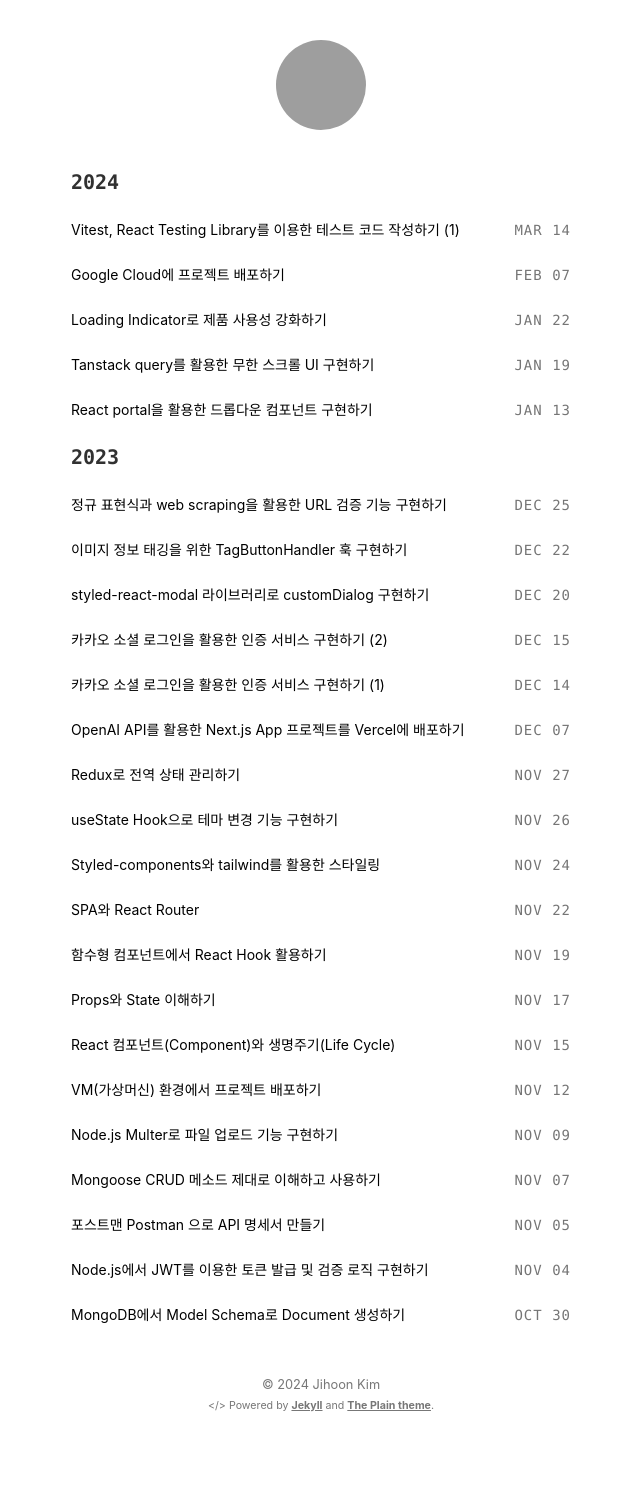
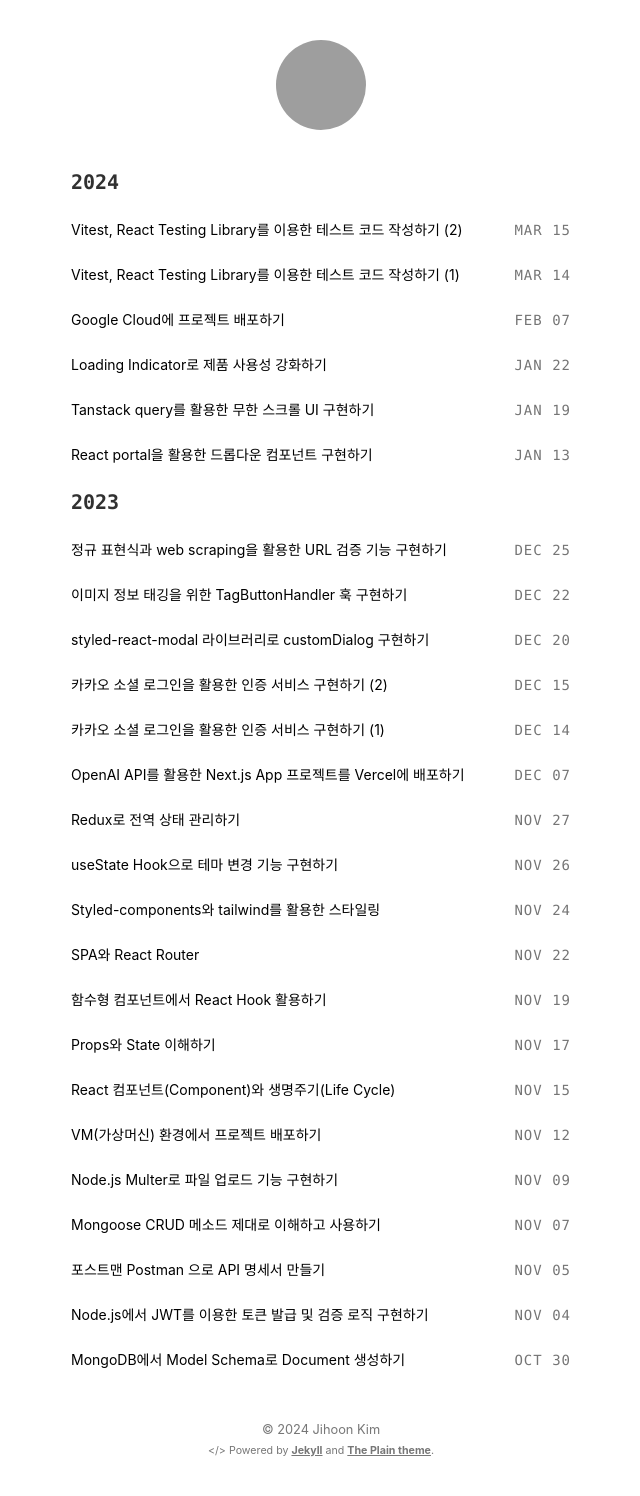
Before and after one commit to Ji-hoon/blog, a Jekyll site: the page built from index.html, in a window 1280 px wide. Shown: the whole page, without its empty margins (319-959 px from the left). Built offline with Jekyll 4.4.1, drawn with Linux system fonts in a browser that asks for light colours; before the commit the page ends 1451 px from its top, so only the background shows below that; part of the change alters nothing that is shown; grey boxes are pictures that could not be loaded.

Commit message:
Feat: tdd 2번째 포스팅 업로드

````diff
--- a/_posts/2024-03-14-run-test-with-vitest-and-rtl.md
+++ b/_posts/2024-03-14-run-test-with-vitest-and-rtl.md
@@ -214,7 +214,7 @@ afterAll(() => {});
 
 그럼 이제 간단한 샘플 테스트 코드를 작성해보겠습니다. 테스트 코드를 작성할 파일명은 `*.test.tsx` 형태로 **.test**를 붙여주어야 합니다. 테스트 코드는 기본적으로 **it** 명령어로 테스트 단위를 구분하며, **render** 메소드로 테스트할 컴포넌트를 불러오고, **expect** 메소드로 테스트 통과 여부를 검증합니다.
 
-> /src/Sample.test.tsx
+> /src/tests/Sample.test.tsx
 
 ```typescript
 import { expect, it } from "vitest";
@@ -266,13 +266,15 @@ it("샘플 테스트", () => {
 
 지금까지 테스트 코드를 작성하기 위한 기본적인 지식과 환경 설정을 진행했는데요. 본격적인 테스트 코드 작성은 이어지는 글에서 다뤄보도록 하겠습니다. 🥰
 
+> 다음 글 - Vitest, React Testing Library를 이용한 테스트 코드 작성하기 (2) : [링크](https://ji-hoon.github.io/blog/run-test-with-vitest-and-rtl-2)
+
 &nbsp;
 
 #### 참고하면 좋은 링크
 
-- RTL 쿼리 : [링크](https://testing-library.com/docs/queries/about/){:target="_blank"}
-- RTL 쿼리 cheatseat : [링크](https://testing-library.com/docs/react-testing-library/cheatsheet/){:target="_blank"}
-- RTL 쿼리 우선순위 : [링크](https://testing-library.com/docs/queries/about/#priority){:target="_blank"}
+- Testing Library Queries : [링크](https://testing-library.com/docs/queries/about/){:target="_blank"}
+- Testing Library cheatseat : [링크](https://testing-library.com/docs/react-testing-library/cheatsheet/){:target="_blank"}
+- Testing Library Queries Priority : [링크](https://testing-library.com/docs/queries/about/#priority){:target="_blank"}
 - Jest-dom matchers : [링크](https://github.com/testing-library/jest-dom){:target="_blank"}
 
 &nbsp;
--- /dev/null
+++ b/_posts/2024-03-15-run-test-with-vitest-and-rtl-2.md
@@ -0,0 +1,342 @@
+---
+title: Vitest, React Testing Library를 이용한 테스트 코드 작성하기 (2)
+updated: 2024-03-15 12:00
+---
+
+> '가계부를 부탁해' 프로젝트를 진행하며 작성한 내용입니다.
+
+[![project-logo](https://github.com/Ji-hoon/Home-accountant/raw/master/client/public/img-logo.png)](https://github.com/Ji-hoon/Home-accountant){:target="_blank"}
+
+&nbsp;
+
+이전 글에서 Vitest의 환경 설정과 샘플 테스트 코드를 작성을 해보았습니다. 이번에는 **Mock Service Worker**와 **Custom Util** 함수 등을 사용하여 테스트 코드를 재구성해보도록 하겠습니다.
+
+> 이전 글 - Vitest, React Testing Library를 이용한 테스트 코드 작성하기 (1) : [링크](https://ji-hoon.github.io/blog/run-test-with-vitest-and-rtl)
+
+&nbsp;
+
+## 목차
+
+[1. 테스트 시나리오 작성하기](#1-테스트-시나리오-작성하기)
+
+[2. 중복되는 환경 설정을 util 함수로 분리하기](#2-중복되는-환경-설정을-util-함수로-분리하기)
+
+[3. MSW로 mocking handler 설정하기](#3-msw로-mocking-handler-설정하기)
+
+<!-- [4. 로그인 테스트 시나리오 검증하기](#4-로그인-테스트-시나리오-검증하기)
+
+[5. 지출 내역, 자산 조회 시나리오 검증하기](#5-지출-내역-자산-조회-시나리오-검증하기)
+
+[6. 그룹 관리 시나리오 검증하기](#6-그룹-관리-시나리오-검증하기) -->
+
+&nbsp;
+
+---
+
+&nbsp;
+
+## 1. 테스트 시나리오 작성하기
+
+실제 테스트 코드를 작성하기 전에 어떤 비즈니스 요구사항을 검증해야 하는 지 시나리오를 작성해보는 것은 불필요한 테스트 코드를 작성하게 되는 것을 방지해주고, 또한 어떻게 실제 애플리케이션의 코드를 작성해야 하는지 가이드를 제시해줄 수 있습니다. "**가계부를 부탁해**" 애플리케이션의 요구사항 중 일부를 시나리오 형식으로 작성해보았습니다.
+
+> 참고 - 계산기 애플리케이션 테스트 시나리오 : [링크](https://github.com/Ji-hoon/tdd-calculator){:target="_blank"}
+
+#### 로그인 시나리오
+
+1. 사용자는 비로그인 상태에서 홈페이지 진입 시 랜딩 페이지를 확인할 수 있다.
+2. 사용자는 랜딩 페이지에서 로그인 버튼을 클릭 시 로그인 페이지로 진입해야 한다.
+3. 사용자는 로그인 성공 시, 애플리케이션 메인 페이지로 진입해야 한다.
+
+#### 지출 내역 시나리오
+
+1. 지출 내역 페이지 상단의 총 지출 금액과 지출 내역 리스트의 금액 값의 합이 일치해야 한다.
+2. 페이지 좌측의 월간 지출 내역 메뉴 클릭 시 날짜 표시 방식이 변경되고, 지출 내역이 업데이트 된다. (yyyy년 mm월)
+3. 개별 지출 내역을 클릭 시 "지출 내역 수정" 모달이 표시된다.
+4. 지출 내역 수정 모달 내에서 정보를 수정 후 하단의 컨펌 버튼 클릭 시 지출 내역이 업데이트 된다.
+
+#### 자산 조회 시나리오
+
+1. 페이지 상단 헤더 영역의 "자산 관리" 버튼을 클릭하면 월간 자산 조회 페이지로 이동된다.
+2. 자산 조회 페이지로 이동 시 날짜 단위가 월로 변경되며, 등록된 자산 정보와 합산 금액을 확인할 수 있다.
+
+#### 그룹 관리 시나리오
+
+1. 페이지 상단 헤더 영역의 "그룹 관리" 버튼을 클릭하면 그룹 관리 > 참여 멤버 페이지로 이동된다.
+2. 참여 멤버 페이지에서는 그룹에 참여중인 멤버의 정보를 확인할 수 있다.
+3. 페이지 좌측의 그룹 정보 메뉴를 클릭하면 그룹 정보를 수정 및 조회 할 수 있는 페이지로 이동된다.
+4. 그룹 명을 변경 후 그룹 정보를 업데이트 할 수 있다.
+
+&nbsp;
+
+## 2. 중복되는 환경 설정을 util 함수로 분리하기
+
+앞서 테스트 단위마다 `it` 메소드를 사용하여 코드를 작성한다고 알려드렸습니다. 필수적으로 `render` 함수를 통해서 화면에 렌더링할 요소를 선언하게 되는데, 이 때 여러 테스트에 걸쳐 중복으로 사용되는 코드들에 대해서 별도의 util 함수로 분리해서 사용하면, 테스트 코드에 작성할 코드의 양을 줄이고 더 효율적으로 코드를 작성할 수 있습니다.
+
+#### 중복되는 기능
+
+1. `Route path`에따라 렌더링할 컴포넌트, `react-router` 코드
+2. `userEvent`를 `setup`하는 코드
+3. 렌더링할 컴포넌트에서 사용할 `useLoaderData`를 가져오는 코드
+4. `Recoil` 등 상태 관리 변수를 사용하기 위한 `Provider` 설정
+
+> /src/tests/utils/utils.tsx
+
+```typescript
+import userEvent, { UserEvent } from "@testing-library/user-event";
+import { render, RenderResult } from "@testing-library/react";
+import React, { Suspense } from "react";
+import { RecoilRoot } from "recoil";
+import { RouterProvider } from "react-router";
+import { createBrowserRouter } from "react-router-dom";
+import { QueryClientProvider } from "@tanstack/react-query";
+import { queryClient } from "../../global/reactQuery";
+
+export function userEventSetup(
+  renderTree: {
+    path: string;
+    jsx: React.ReactNode;
+  }[],
+  loader: () => {},
+): RenderResult & {
+  user: UserEvent;
+} {
+  const renderTreeArray = renderTree.map((tree) => {
+    return {
+      path: tree.path,
+      loader: loader,
+      element: tree.jsx,
+    };
+  });
+  const router = createBrowserRouter(renderTreeArray);
+
+  return {
+    user: userEvent.setup(),
+    ...render(
+      <QueryClientProvider client={queryClient}>
+        <RecoilRoot>
+          <Suspense fallback={<>로딩...</>}>
+            <RouterProvider router={router} />
+          </Suspense>
+        </RecoilRoot>
+      </QueryClientProvider>,
+    ),
+  };
+}
+```
+
+작성한 `utils` 파일의 `userEventSetup`를 import하여 테스트 코드에 적용합니다. `describe` 메소드를 사용하면, 여러 테스트 코드들을 그룹 단위로 묶어 관리할 수 있습니다.
+
+#### 명령어 (단일 테스트 단위에도 적용 가능)
+
+1. describe.**skip** : skip이 붙은 테스트 그룹은 실행하지 않습니다.
+2. describe.**only** : only가 붙은 테스트 그룹만 실행합니다. (파일 내에서만 적용)
+
+> /src/tests/Sample.test.tsx
+
+```typescript
+import { expect, it, vi } from "vitest";
+import { screen } from "@testing-library/react";
+import { userEventSetup } from "./utils/utils";
+import { useState } from "react";
+
+// loader 인자로 전달할 mock value 값
+const emptyMockUserLoaderData = vi.fn().mockReturnValue({
+  result: {},
+});
+
+function SampleComponent() {
+  const [value, setValue] = useState(false);
+  return (
+    <>
+      <h1>샘플 코드입니다.</h1>
+      <button onClick={() => setValue(!value)}>샘플 버튼</button>
+      {value && <>클릭</>}
+    </>
+  );
+}
+
+describe("샘플 테스트 그룹", () => {
+  it("heading이 존재하는지 검증", async () => {
+    userEventSetup(
+      [{ path: "/", jsx: <></> }],
+      emptyMockUserLoaderData
+    );
+    const sampleHeading = await screen.findByRole("heading", {
+      name: "샘플 코드입니다.",
+    });
+    expect(sampleHeading).toBeInTheDocument();
+  });
+
+  it("버튼이 동작하는지 검증", async () => {
+    const { user } = userEventSetup(
+      [{ path: "/", jsx: <></> }],
+      emptyMockUserLoaderData
+    );
+
+    const buttonElement = await screen.findByRole("button", {
+      name: "샘플 버튼",
+    });
+    await user.click(buttonElement);
+
+    const queryText = screen.queryByText("클릭");
+    expect(queryText).toBeInTheDocument();
+  });
+});
+```
+
+#### 코드 설명
+
+1. `utils` 파일에서 `userEventSetup` 메소드를 불러와서 `path와` `jsx` 로 이루어진 객체 배열을 첫 번째 인자로, `mockUserData`를 인자로 전달해서 `user` 응답값을 가져옵니다.
+2. 이 컴포넌트는 **샘플 버튼**이라는 버튼 요소를 클릭하여 `value`값이 `true`인 경우 **클릭** 이라는 문자열이 표시됩니다.
+3. 비동기 작업으로 `user.click()`메소드의 인자로 버튼 요소를 할당합니다.
+4. 이벤트를 발생 시킨 뒤, "**클릭**" 이라는 텍스트가 화면에 존재하는지 검증합니다.
+
+테스트를 돌려보면 이전과는 다르게 2개의 테스트가 실패했다고 표시됩니다. `render` 메소드의 인자로 `빈 fragment`를 전달했기 때문인데요. 이번에는 `<SampleComponent />` 를 전달해보면 테스트가 성공하게 됩니다.
+
+&nbsp;
+
+![test failes](/blog/assets/posts/asset-tdd-result-of-sample-describe-group-fail.png)*테스트 실패*{: .caption}
+
+&nbsp;
+
+![test passed](/blog/assets/posts/asset-tdd-result-of-sample-describe-group-passed.png)*테스트 성공*{: .caption}
+
+&nbsp;
+이 때 코드를 자세히 보시면 이전 글에서와는 다르게 `getByRole`이 아닌 `findByRole`을 사용했는데요. 비동기 작업으로 인해 즉시 렌더링되지 않는 요소의 경우, `await`를 활용한 `findBy***` 메소드를 활용해야 합니다.
+
+&nbsp;
+
+![type of queries](/blog/assets/posts/asset-tdd-rtl-query-table.png)*테스트의 종류 -- 출처 : testing library ([링크](https://testing-library.com/docs/queries/about/#types-of-queries){:target="_blank"})*{: .caption}
+
+&nbsp;
+
+## 3. MSW로 mocking handler 설정하기
+
+**[MSW(Mock Service Worker)](https://mswjs.io){:target="_blank"}**는 코드 상에 정의된 실제 API 주소로 응답을 주고받는게 아닌, 임의로 설정한 응답 값을 사용할 수 있도록 도와주는 라이브러리 입니다. 사용하려면 먼저 라이브러리를 추가합니다.
+
+```shell
+app-name$ app-name$ npm install --save-dev msw
+```
+
+그 다음으로 **tests** 폴더 하위에 **mocks** 폴더를 생성한 뒤, `server.ts` 파일과 `handlers.ts` 파일을 각각 생성해줍니다.
+
+> /src/tests/mocks/handlers.ts
+
+```typescript
+/* eslint-disable @typescript-eslint/no-unused-vars */
+import { http, HttpResponse, HttpHandler } from "msw";
+
+export const handlers: HttpHandler[] = [
+  http.get(
+    "http://localhost:5001/api/test",
+    async () => {
+      return HttpResponse.json("클릭");
+    },
+  ),
+];
+```
+
+> /src/tests/mocks/server.ts
+
+```typescript
+import { setupServer } from "msw/node";
+import { handlers } from "./handlers";
+
+export const server = setupServer(...handlers);
+```
+
+이제 `setupTest.js` 파일에도 관련 설정을 추가합니다.
+
+> /src/setupTest.js
+
+```javascript
+import "@testing-library/jest-dom";
+import "@testing-library/react";
+
+import { cleanup } from "@testing-library/react";
+import { beforeEach, beforeAll, afterEach, afterAll } from "vitest";
+import { server } from "./src/tests/mocks/server";
+
+beforeAll(() => server.listen()); // mock server가 API 요청을 intercept 할 수 있도록 설정
+
+beforeEach(() => {
+  cleanup(); // 이전 테스트에서 실행된 코드를 초기화하는 함수
+})
+
+afterEach(() => server.resetHandlers()); // handler를 초기화
+
+afterAll(() => server.close()); // mock server 종료
+```
+
+마지막으로, 테스트 코드의 샘플 컴포넌트에 적용해보겠습니다. "클릭"이라는 텍스트 값을 API 응답값으로 받아와서 표시하도록 코드를 수정합니다. 테스트 코드에 `screen.debug()` 메소드를 추가하면, 테스트 결과에 어떤 요소들이 렌더링 되었는지 확인할 수 있습니다.
+
+> /src/tests/Sample.test.tsx
+
+```typescript
+import { expect, it, vi } from "vitest";
+import { logRoles, screen } from "@testing-library/react";
+import React, { useEffect, useState } from "react";
+import { userEventSetup } from "./utils/utils";
+import axios from "axios";
+
+function SampleComponent() {
+  const [value, setValue] = useState(false);
+  const [result, setResult] = useState("");
+
+  useEffect(() => {
+    axios.get("http://localhost:5001/api/test").then((response) => {
+      setResult(response.data);
+    });
+  }, []);
+
+  return (
+    <>
+      <h1>샘플 코드입니다.</h1>
+      <button onClick={() => setValue(!value)}>샘플 버튼</button>
+      {value && <>{result}</>}
+    </>
+  );
+}
+
+describe("샘플 테스트 그룹", () => {
+  ...
+  it("버튼이 동작하는지 검증", async () => {
+    ...
+    screen.debug();
+  })
+
+});
+```
+
+&nbsp;
+
+![debug mode](/blog/assets/posts/asset-tdd-result-of-sample-test-debug.png)*mock handler에서 설정한 응답값이 표시*{: .caption}
+
+&nbsp;
+
+이번 글에서는 테스트 시나리오와 환경 설정, 그리고 MSW를 활용한 API mocking에 대해서 다뤄보았습니다. 이어지는 글에서는 마지막으로 애플리케이션 테스트 시나리오에 기반한 실제 테스트 코드를 작성해보도록 하겠습니다. 🥰
+
+
+<!--
+&nbsp;
+
+## 4. 로그인 테스트 시나리오 검증하기
+
+먼저 **Vite**를 사용하여 프로젝트를 생성해줍니다.
+
+&nbsp;
+
+## 5. 지출 내역, 자산 조회 시나리오 검증하기
+
+그럼 이제 간단한 샘플 테스트 코드를 작성해보겠습니다. 테스트 코드를 작성할 파일명은 `*.test.tsx` 형태로 **.test**를 붙여주어야 합니다. 테스트 코드는 기본적으로 **it** 명령어로 테스트 단위를 구분하며, **render** 메소드로 테스트할 컴포넌트를 불러오며, **expect** 메
+-->
+
+
+#### 참고하면 좋은 링크
+
+- Vitest로 테스트하기 : [링크](https://velog.io/@vrdhan212/Vitest%EB%A1%9C-%ED%85%8C%EC%8A%A4%ED%8A%B8%ED%95%98%EA%B8%B0){:target="_blank"}
+- TDD 관련 장/단점 : [링크](https://blog.barogo.io/%EA%B0%9C%EB%B0%9C%EC%9D%B8%ED%84%B4-%ED%85%8C%EC%8A%A4%ED%8A%B8-%EB%B0%A9%EC%8B%9D%EC%97%90-%EB%8C%80%ED%95%9C-%EC%A0%81%EC%A0%88%EC%84%B1-%EB%B0%8F-%EA%B3%A0%EB%AF%BC-with-tdd-6e19d3fb32bd){:target="_blank"}
+
+&nbsp;
+
+> 태그 Tag : #react #vitest #react-testing-library #vite #tdd
````
Also changed, not shown: assets/posts/asset-tdd-result-of-sample-describe-group-fail.png (added), assets/posts/asset-tdd-result-of-sample-describe-group-passed.png (added), assets/posts/asset-tdd-result-of-sample-test-debug.png (added), assets/posts/asset-tdd-rtl-query-table.png (added).
